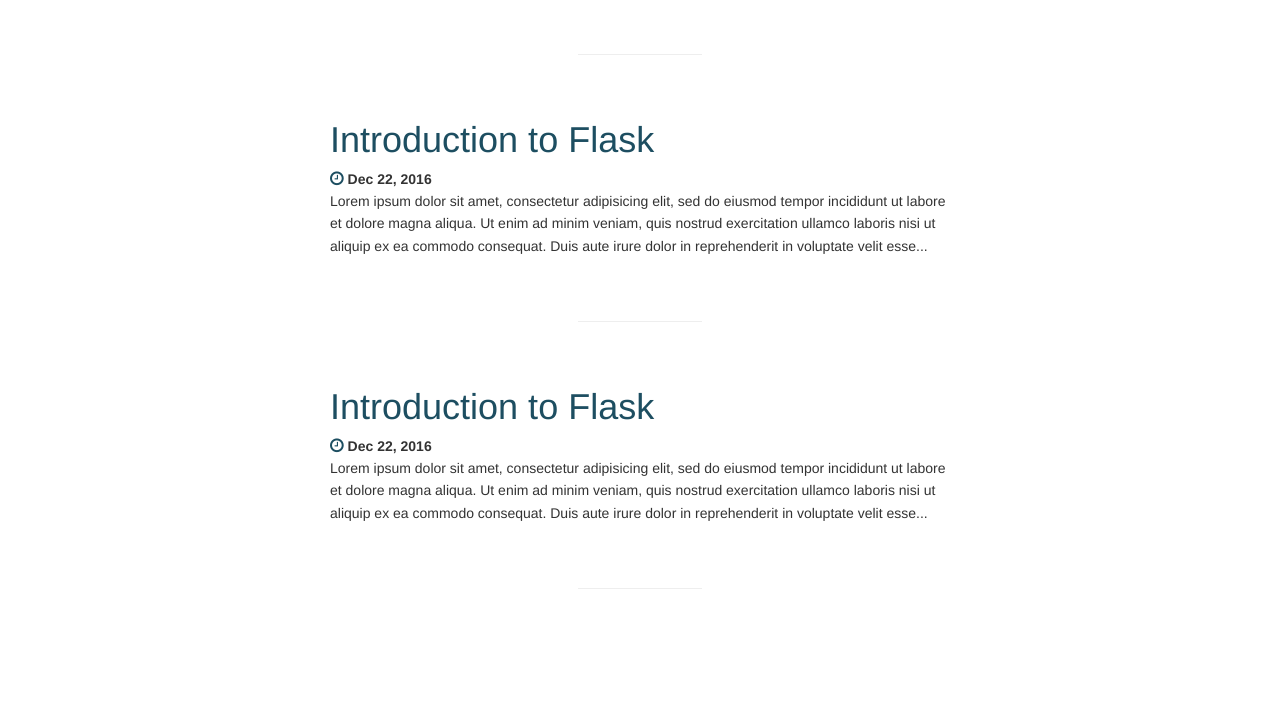
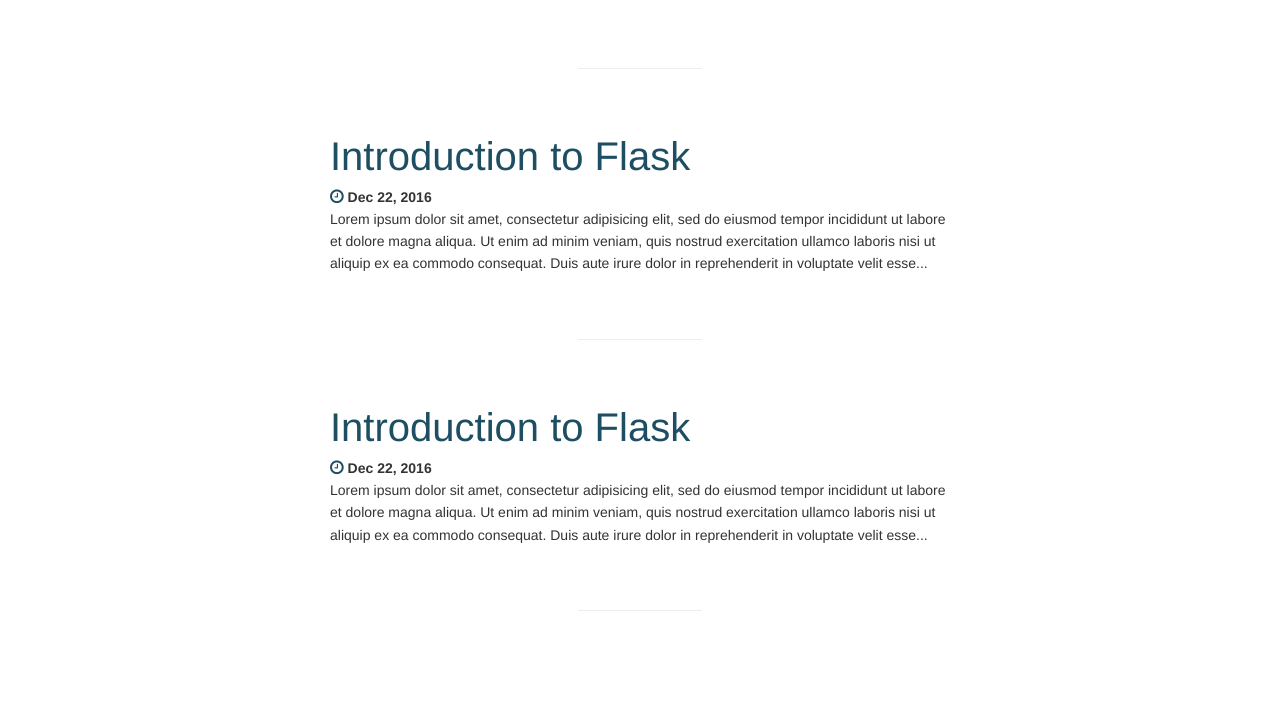
Before and after one commit to superirale/usmantheme, a website: page app/blog.html in a window 1280 px wide. Shown: the part 800-1514 px from the top of the page. Drawn offline with nearby package versions, Linux system fonts and the light colour scheme.

Commit message:
title modified

```diff
--- a/app/scss/modules/_posts.scss
+++ b/app/scss/modules/_posts.scss
@@ -6,8 +6,13 @@
 
 .post{
 	h1,h2,h3,h4,h5{
+			font-size: 40px;
 		a{
 			color: $shadeColour;
+			    background-color: transparent;
+			    padding: 0;
+			    border-radius: 0;
+			    box-shadow: 5px 0 0 transparent;
 		}
 	}
 	p{
```
Also changed, not shown: app/css/style.css.
